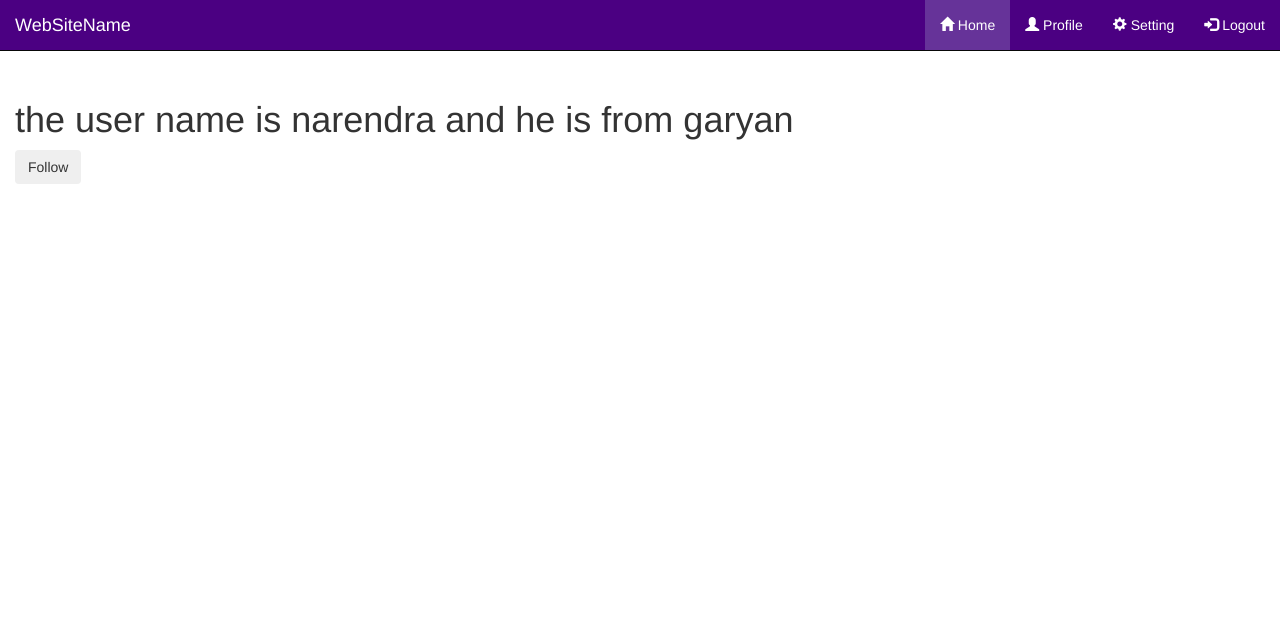
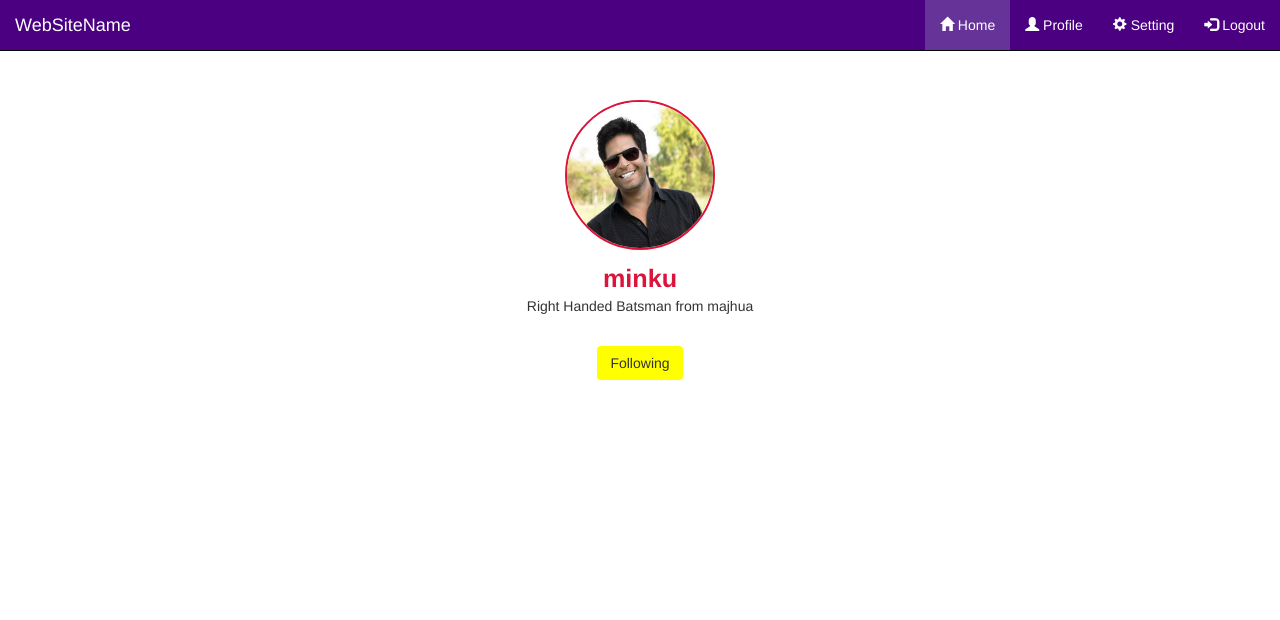
Before and after one commit to narendramishra91/cricket, a Flask app: page /profile/2 in a window 1280 px wide. Shown: the top 620 px of the page. Run offline with Flask 2, Linux system fonts and the light colour scheme; a user stored in the database is signed in; data comes from the database, SQL or seed files in the repository; both versions use the stored data as it was after the commit; some libraries are stand-ins or nearby versions; some web fonts are replaced.

Commit message:
changed the profile page look

```diff
--- a/cricket_menia/modals.py
+++ b/cricket_menia/modals.py
@@ -31,7 +31,7 @@ def already_loggedIn():
 def user_info(user_id):
     """ Returs the user info for given id """
 
-    response = users.query.filter_by(_id = session['user_id']).first()
+    response = users.query.filter_by(_id = user_id).first()
     return response
 
 def is_authenticated(name, vill):
@@ -57,6 +57,17 @@ def add_user(name, vill):
     db.session.add(new_user)
     db.session.commit()
 
+def get_data_Following(follower):
+    response = Following.query.filter_by(follower = follower).all()
+    return response
+
+def following_already(user1, user2):
+    following = [user.following for user in get_data_Following(user1)]
+    if user2 in following:
+        return True
+    else:
+        return False
+
 def add_relation(user1, user2):
     "User1: current user, User2: to whome current user is following"
     new_relation = Following(follower = user1, following = user2)
--- a/cricket_menia/routs.py
+++ b/cricket_menia/routs.py
@@ -1,5 +1,6 @@
 from flask import render_template, request, url_for, flash, session, redirect, jsonify
-from cricket_menia.modals import users, add_user, already_loggedIn, user_info, is_authenticated, add_relation
+from cricket_menia.modals import users, add_user, already_loggedIn, user_info, is_authenticated, add_relation, get_data_Following
+from cricket_menia.modals import following_already
 from cricket_menia import app
 
 
@@ -65,10 +66,16 @@ def logout():
 def profile(id):
     """ Returns the profile of user given id """
 
+    # list of ids following
+    following_ids = [user.following for user in get_data_Following(session["user_id"]) ]
+
+    #list of the names of the following people
+    following =[user_info(id) for id in following_ids]
     if session["user_id"] == id:
-        return render_template('profile.html', user_info = user_info(id), same_user = True)
+        return render_template('profile.html', user_info = user_info(id), same_user = True, following = following )
     else:
-        return render_template('profile.html', user_info = user_info(id), same_user = False, id = id)
+        return render_template('profile.html', user_info = user_info(id),
+        same_user = False, id = id, following_already = following_already(session['user_id'], id))
 
 @app.route('/register', methods = ['GET', 'POST'])
 def register():
@@ -90,7 +97,8 @@ def follow():
     this route will allow user to follow
     User1: current User, User2: to whome he is following
     """
-    user1 = request.form['user1']
-    user2 = request.form['user2']
-    add_relation(user1, user2)
+    user1 = int(request.form['user1'])
+    user2 = int(request.form['user2'])
+    if not following_already(user1, user2):
+        add_relation(user1, user2)
     return jsonify(status='success')
--- a/cricket_menia/static/style.css
+++ b/cricket_menia/static/style.css
@@ -80,6 +80,33 @@ input[type = 'submit']{
     text-align: center;
 }
 
+.profile{
+    margin-top: 100px;
+    display: grid;
+    justify-items: center;
+}
+
+.profile_image img{
+    height: 150px;
+    width: 150px;
+    border: 2px solid CRIMSON;
+    border-radius: 150px;
+}
+
+.profile-content{
+    display: grid;
+    justify-items: center;
+}
+
+.profile-content .profile-detail{
+    width: 100%
+}
+
+.profile-content .profile-username{
+    color: CRIMSON;
+    margin-top: 10px;
+}
+
 @media only screen and (max-width: 600px) {
     .item1{
         display: none;
--- a/cricket_menia/templates/base.html
+++ b/cricket_menia/templates/base.html
@@ -26,8 +26,8 @@
       <div class="collapse navbar-collapse" id="myNavbar">
         <ul class="nav navbar-nav navbar-right">
           {% if 'user_id' in session:%}
-          <li class="active"><a href="#"><span class="glyphicon glyphicon-home"></span> Home</a></li>
-          <li><a href="#"><span class="glyphicon glyphicon-user"></span> Profile</a></li>
+          <li class="active"><a href="{{url_for('home')}}"><span class="glyphicon glyphicon-home"></span> Home</a></li>
+          <li><a href="{{url_for('profile', id=session['user_id'])}}"><span class="glyphicon glyphicon-user"></span> Profile</a></li>
           <li><a href="#"><span class="glyphicon glyphicon-cog"></span> Setting</a></li>
           <li><a href="{{url_for('logout')}}"><span class="glyphicon glyphicon-log-in"></span> Logout </a></li>
           {% else: %}
@@ -40,7 +40,7 @@
 
 
 
-<div class="container-fluid">
+<div class="container">
     {% block content%}
     {% endblock %}
 </div>
@@ -60,7 +60,7 @@
       success: function(status){
         let state = JSON.parse(status)
         if(state.status == 'success'){
-          $("#follow_button").html("following");
+          $("#follow_button").html("Following");
           $("#follow_button").css("background-color", "yellow");
         }
       }
--- a/cricket_menia/templates/profile.html
+++ b/cricket_menia/templates/profile.html
@@ -1,7 +1,28 @@
 {% extends 'base.html'%}
 {% block content%}
-    <h1 style = 'margin-top: 100px'> the user name is {{user_info.name}} and he is from {{user_info.vill}}</h1>
-{% if not same_user:%}
-    <button type="button" class="btn" id = 'follow_button'> Follow </button>
-{% endif %}
+    <div class="profile">
+        <div class="profile_image">
+            <img src="{{url_for('static', filename = 'profile_pic.jpg')}}" alt="pofile_pic" >
+        </div>
+        <div class="profile-content">
+            <div class="profile-username">
+                <b style = "font-size: 1.8em">{{user_info.name}}</b>
+            </div>
+            <div class="profile-detail">
+                Right Handed Batsman from {{user_info.vill}}
+            </div>
+            <div style = 'margin-top: 30px'>
+            {% if not same_user:%}
+                {% if following_already: %}
+                    <button type="button" class="btn" id = 'follow_button' style = 'background-color: yellow'> Following </button>
+                {% else: %}
+                    <button type="button" class="btn" id = 'follow_button'> Follow </button>
+                {% endif %}
+            {% endif %}
+            </div>
+        </div>
+    </div>
+    {% for user in following:%}
+    <a href="{{url_for('profile', id=user._id)}}">{{user.name}}<br></a>
+    {% endfor%}
 {% endblock %}
```
Also changed, not shown: cricket_menia/static/profile_pic.jpg (added), cricket_menia/users.db.
